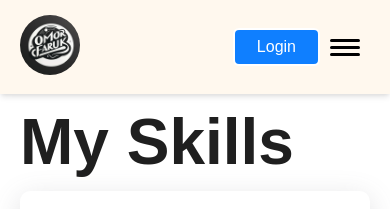
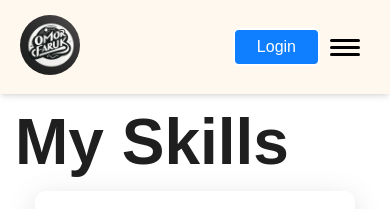
Before and after one commit to OmorFaruk63/Portfolio, a React (Vite) app: page /skills in a window 390 px wide. Shown: the top 209 px of the page. Built offline with nearby package versions, Linux system fonts and the light colour scheme; grey boxes are pictures that could not be loaded.

Commit message:
adjust alignment

```diff
--- a/src/Pages/skill/Skills.jsx
+++ b/src/Pages/skill/Skills.jsx
@@ -1,6 +1,5 @@
 import data from "../../data/index.json";
 import "./skill.css"
-import { FaHtml5 } from "react-icons/fa6";
 export default function Skills() {
   return (
 
--- a/src/Pages/skill/skill.css
+++ b/src/Pages/skill/skill.css
@@ -34,7 +34,7 @@
 }
 
 .skills--section--card:hover {
-    border-bottom: 4px solid var(--primary);
+    box-shadow: rgba(100, 100, 111, 0.2) 0px 7px 29px 0px;
 }
 
 .skills--section--card:hover .skills--section--description {
@@ -47,7 +47,6 @@
     height: 100px;
     border-radius: 5px;
     background: #fff;
-    /* box-shadow: 0 0 16px 0 rgba(0, 0, 0, 0.1); */
     margin: 0 auto;
     text-align: center;
 }
@@ -81,7 +80,16 @@
 
 @media(max-width:550px) {
     .skills--section {
-        padding: 10px 20px;
+        padding: 10px 15px;
         gap: 10px;
     }
+
+    .skills--section--heading {
+        text-align: center;
+    }
+
+    .skills--section--card {
+        width: 320px;
+        padding: 20px 10px;
+    }
 }
```
